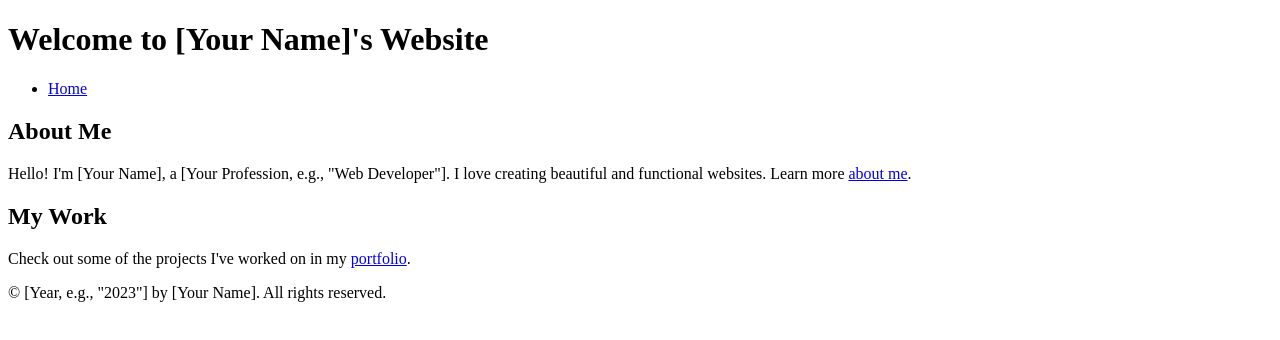
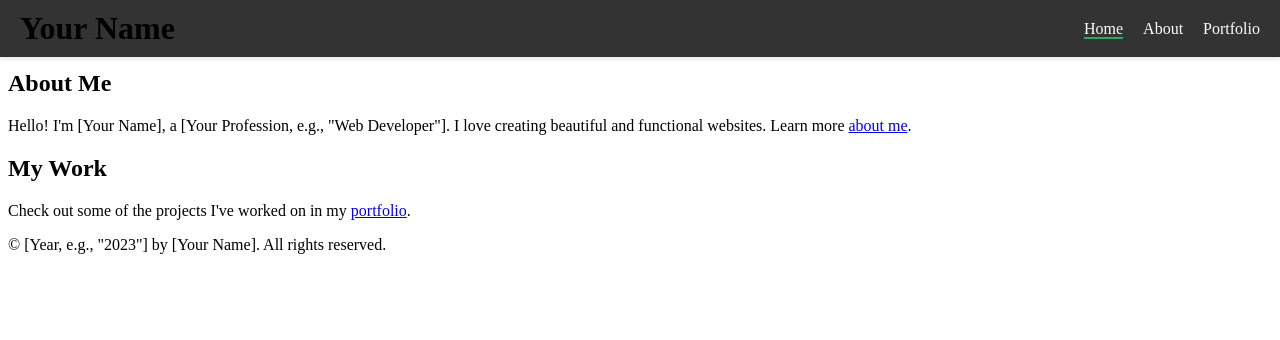
Before and after one commit to mingxin1012/mingxin1012.github.io, a plain HTML site: page index.html in a window 1280 px wide. Drawn offline with Linux system fonts and the light colour scheme.

Commit message:
add navbar

```diff
--- a/assets/css/main.css
+++ b/assets/css/main.css
@@ -0,0 +1,73 @@
+/* Navbar styling */
+#navbar {
+    display: flex;
+    justify-content: space-between;
+    align-items: center;
+    position: fixed;
+    box-sizing: border-box; /*  include padding and border in the element's total width and height */
+    top: 0;
+    left: 0;
+    width: 100%;
+    background-color: #333;
+    padding: 10px 20px;
+    box-shadow: 0 2px 5px rgba(0,0,0,0.1);
+    z-index: 9999;
+}
+
+#navbar h1 {
+    margin: 0;
+}
+
+#navbar nav {
+    display: flex;
+}
+
+#navbar ul {
+    list-style-type: none;
+    display: flex;
+    padding: 0;
+    margin: 0;
+}
+
+#navbar li {
+    margin-left: 20px; /* Space between links */
+}
+
+#navbar a {
+    color: white;
+    text-decoration: none;
+    transition: color 0.3s;
+}
+
+#navbar a:hover {
+    color: #27ae60;
+}
+
+#navbar a.active {
+    border-bottom: 2px solid #27ae60;
+}
+
+/* Ensuring content starts after the navbar */
+main {
+    margin-top: 70px; /* adjust depending on the exact height of your navbar */
+}
+
+/* Making navbar mobile-friendly */
+@media only screen and (max-width: 600px) {
+    #navbar {
+        flex-direction: column; /* Change flex direction for mobile */
+        padding: 10px;
+    }
+
+    #navbar h1, #navbar ul {
+        text-align: center; /* Center-align for mobile */
+    }
+
+    #navbar li {
+        margin-top: 10px;
+    }
+
+    main {
+        margin-top: 120px; /* Adjust for mobile, as navbar will be taller */
+    }
+}
--- a/index.html
+++ b/index.html
@@ -11,11 +11,13 @@
 <body>
 
     <!-- Header: You can include your logo and navigation here -->
-    <header>
-        <h1>Welcome to [Your Name]'s Website</h1>
+    <header id="navbar">
+        <h1>Your Name</h1>
         <nav>
             <ul>
-                <li><a href="index.html">Home</a></li>
+                <li><a href="index.html" class="active">Home</a></li>
+                <li><a href="pages/about.html">About</a></li>
+                <li><a href="pages/portfolio.html">Portfolio</a></li>
                 <!-- Add more navigation items as needed -->
             </ul>
         </nav>
```
Also changed, not shown: pages/about.html (added), pages/personal.html (added), pages/portfolio.html (added), 2 other files.
